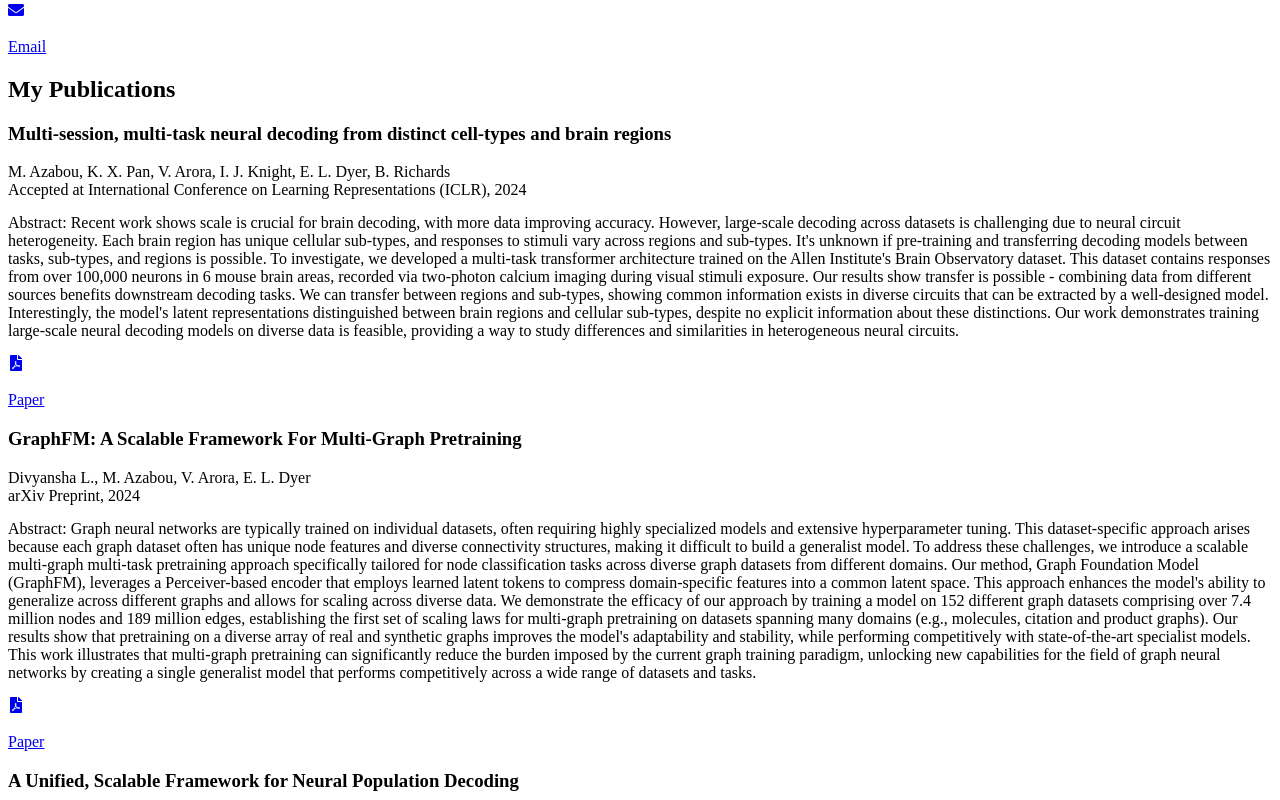
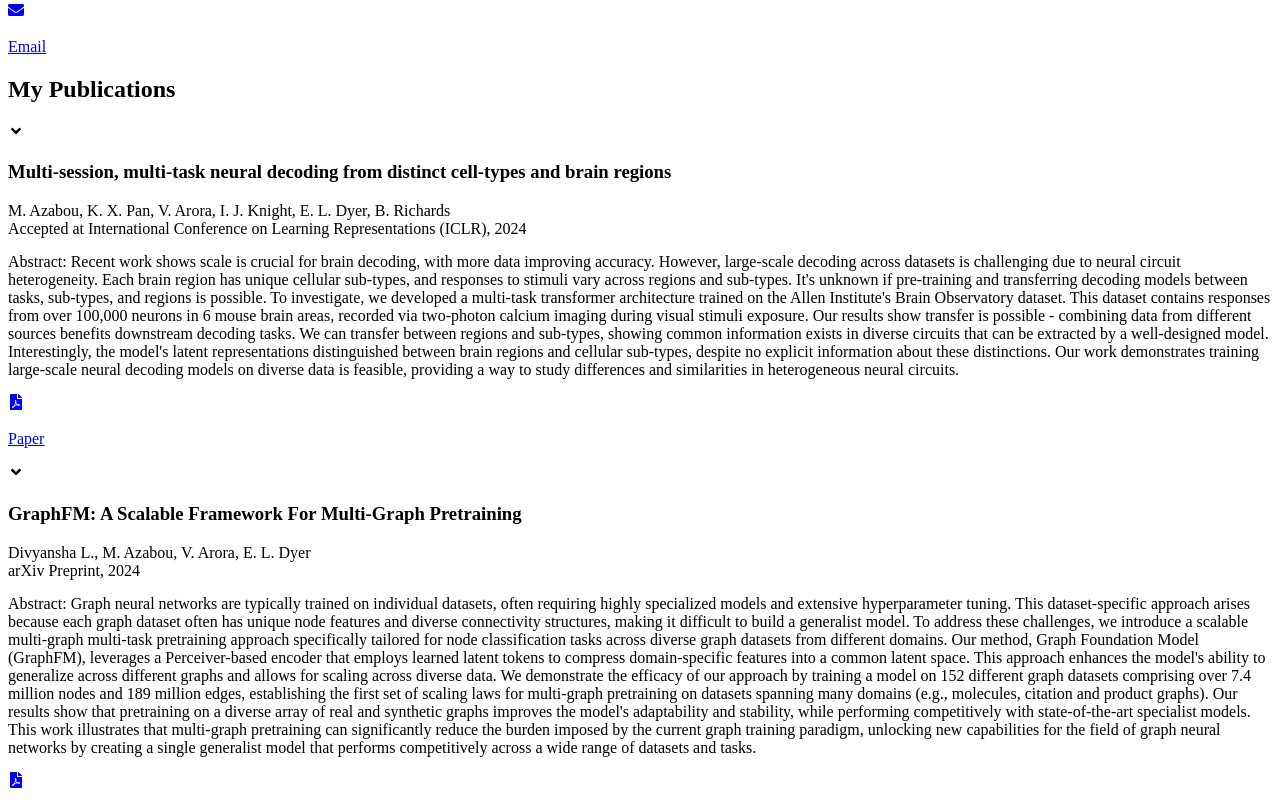
Before and after one commit to vinamarora8/vinamarora8.github.io, a React (Vite) app: page / in a window 1280 px wide. Shown: the part 1800-2600 px from the top of the page. Built offline with nearby package versions, Linux system fonts and the light colour scheme; the HTML template or start-up script is replaced by a standard one.

Commit message:
Improve abstract button

```diff
--- a/src/components/Publications.tsx
+++ b/src/components/Publications.tsx
@@ -1,5 +1,5 @@
 import React, { useState } from 'react';
-import { FaFilePdf, FaImage, FaExternalLinkAlt } from 'react-icons/fa';
+import { FaFilePdf, FaImage, FaExternalLinkAlt, FaAngleDown } from 'react-icons/fa';
 import AnimateIn from './AnimateIn';
 import publicationsData from '../data/publications.yaml';
 
@@ -47,8 +47,16 @@ const Publications: React.FC = () => {
           <div
             key={index}
             className="publications__item"
-            onClick={() => publication.setAbstractVisible(!publication.isAbstractVisible)}
           >
+            <div>
+              <FaAngleDown
+              className={
+                `publications__abstract-button
+                ${publication.isAbstractVisible ? 'publications__abstract-button--invert' : ''}`}
+                onClick={() => publication.setAbstractVisible(!publication.isAbstractVisible)}
+              />
+            </div>
+
             <div className="publications__content">
               <h3 className="publications__title">{publication.title}</h3>
               <div className="publications__authors">
--- a/src/styles/components/_publications.scss
+++ b/src/styles/components/_publications.scss
@@ -7,20 +7,23 @@
     gap: 2rem;
   }
 
+  $abstract-button-size: 9px;
+  $gradient-start: #ffaec2;
+  $gradient-end: #7ec3ff;
+
   &__item {
     $border-width: 6px;
     $border-radius: 3px;
-    $gradient-end: #7ec3ff;
-    $gradient-start: #ffaec2;
 
     display: flex;
+    flex-direction: row;
+    gap: $abstract-button-size;
     border-left: $border-width solid #e0e0e0;
     border-radius: $border-radius;
-    padding: 10px 16px;
+    padding: $abstract-button-size;
     position: relative;
     height: 100%;
     transition: all 0.3s ease-in-out;
-    cursor: pointer;
 
     &::before {
       content: '';
@@ -43,8 +46,23 @@
     }
   }
 
+  &__abstract-button {
+    width: $abstract-button-size;
+    color: #aaa;
+    cursor: pointer;
+    transition: all 0.2s ease-in-out;
+
+    &--invert {
+      transform: rotate(180deg);
+    }
+
+    &:hover {
+      color: $gradient-start;
+    }
+  }
+
+
   &__content {
-    flex: 1;
     font-size: 15px;
   }
 
```
